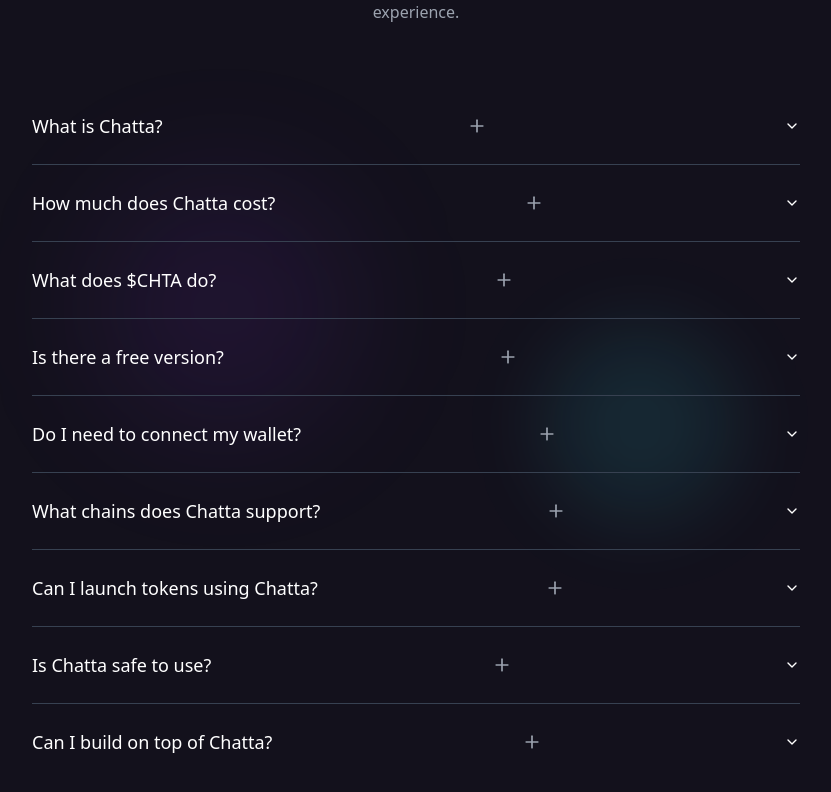
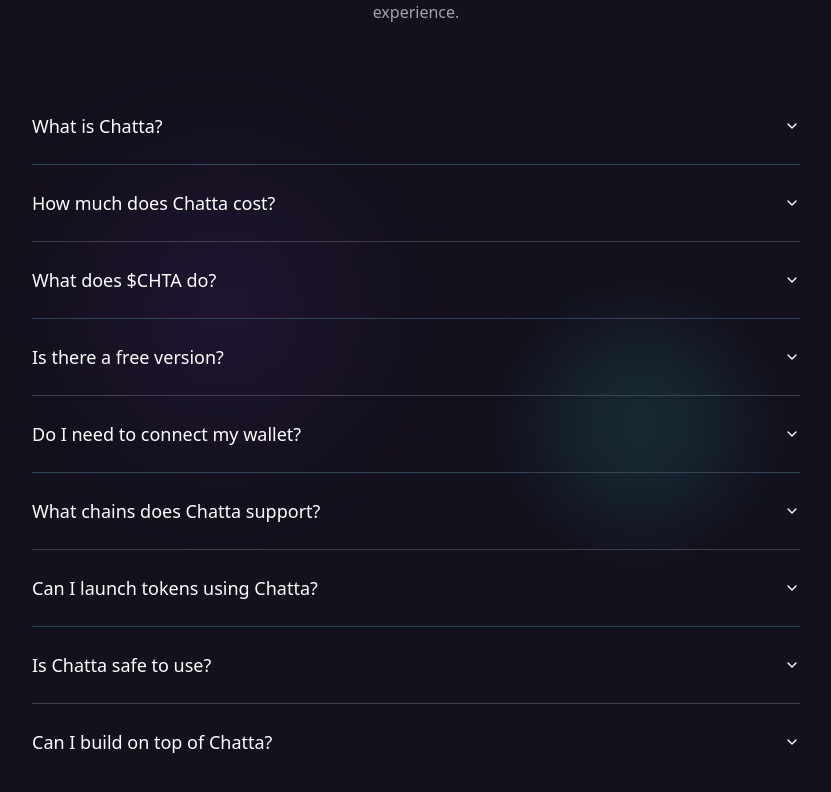
Before and after one commit to Jbgabreal/tikka, a React (Vite) app: page / in a window 1280 px wide. Shown: the part 1948-2740 px from the top of the page, without its empty margins (224-1055 px from the left). Built offline with nearby package versions, Linux system fonts and the light colour scheme.

Commit message:
Fix: Remove redundant accordion icons
Removed the "+" icon from the accordion trigger, as the up/down arrow already indicates expand/collapse state.

```diff
--- a/src/components/FaqSection.tsx
+++ b/src/components/FaqSection.tsx
@@ -97,13 +97,6 @@ const FaqSection = () => {
               >
                 <AccordionTrigger className="py-6 text-left hover:no-underline">
                   <span className="text-lg font-medium">{item.question}</span>
-                  <div className="flex-shrink-0 ml-2">
-                    {openItem === item.id ? (
-                      <Minus className="h-5 w-5 text-chatta-purple" />
-                    ) : (
-                      <Plus className="h-5 w-5 text-gray-400" />
-                    )}
-                  </div>
                 </AccordionTrigger>
                 <AccordionContent className="pb-6">
                   <div className="text-gray-400">{item.answer}</div>
```
